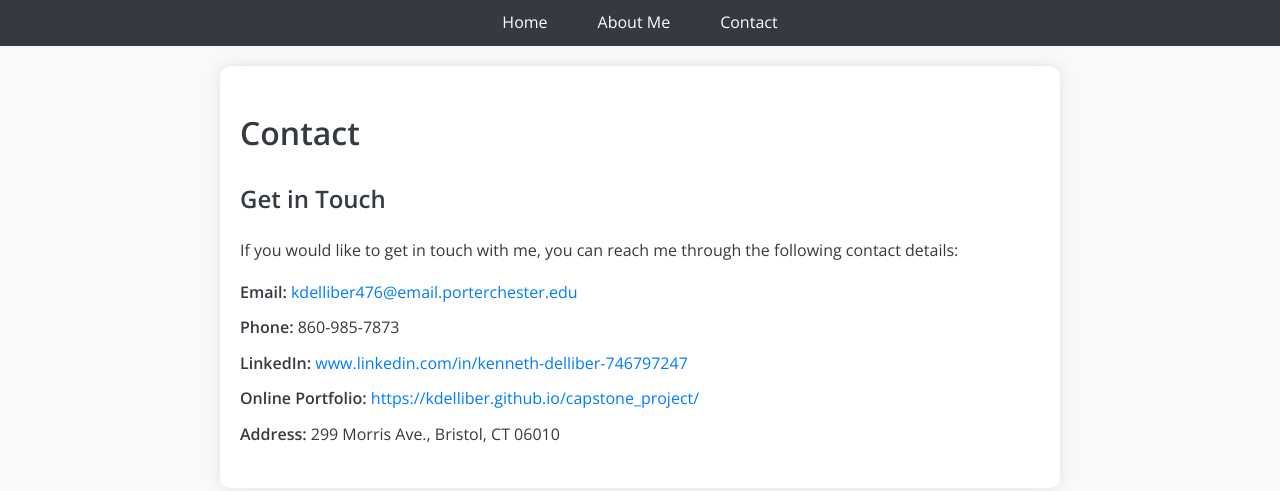
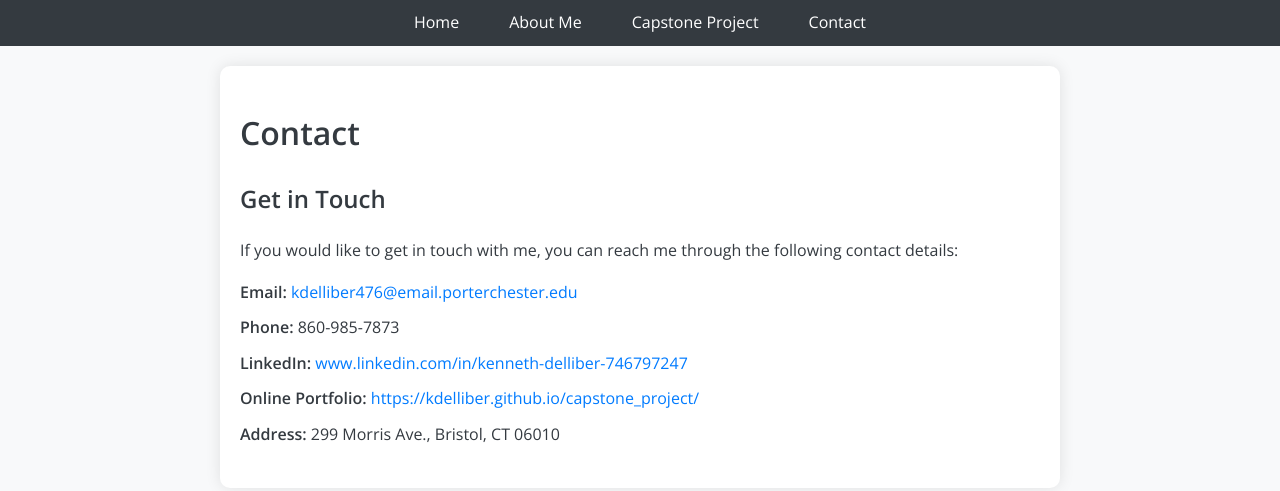
Before and after one commit to KDelliber/capstone_project, a plain HTML site: page contact.html in a window 1280 px wide. Drawn offline with nearby package versions, Linux system fonts and the light colour scheme.

Commit message:
Update contact.html

```diff
--- a/contact.html
+++ b/contact.html
@@ -11,6 +11,7 @@
         <ul>
             <li><a href="index.html">Home</a></li>
             <li><a href="about_me.html">About Me</a></li>
+            <li><a href="capstone_projects.html">Capstone Project</a></li>
             <li><a href="contact.html">Contact</a></li>
         </ul>
     </nav>
```
